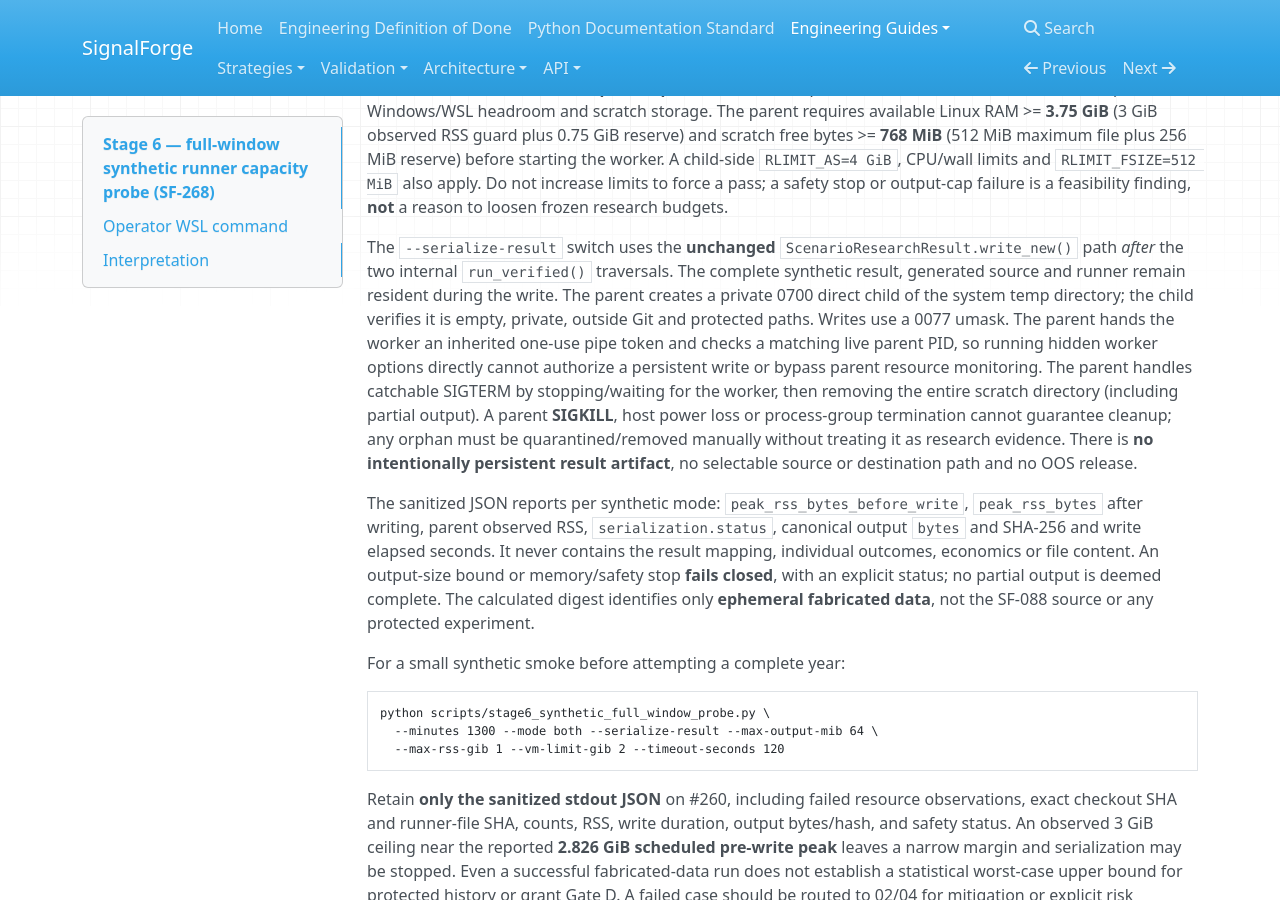
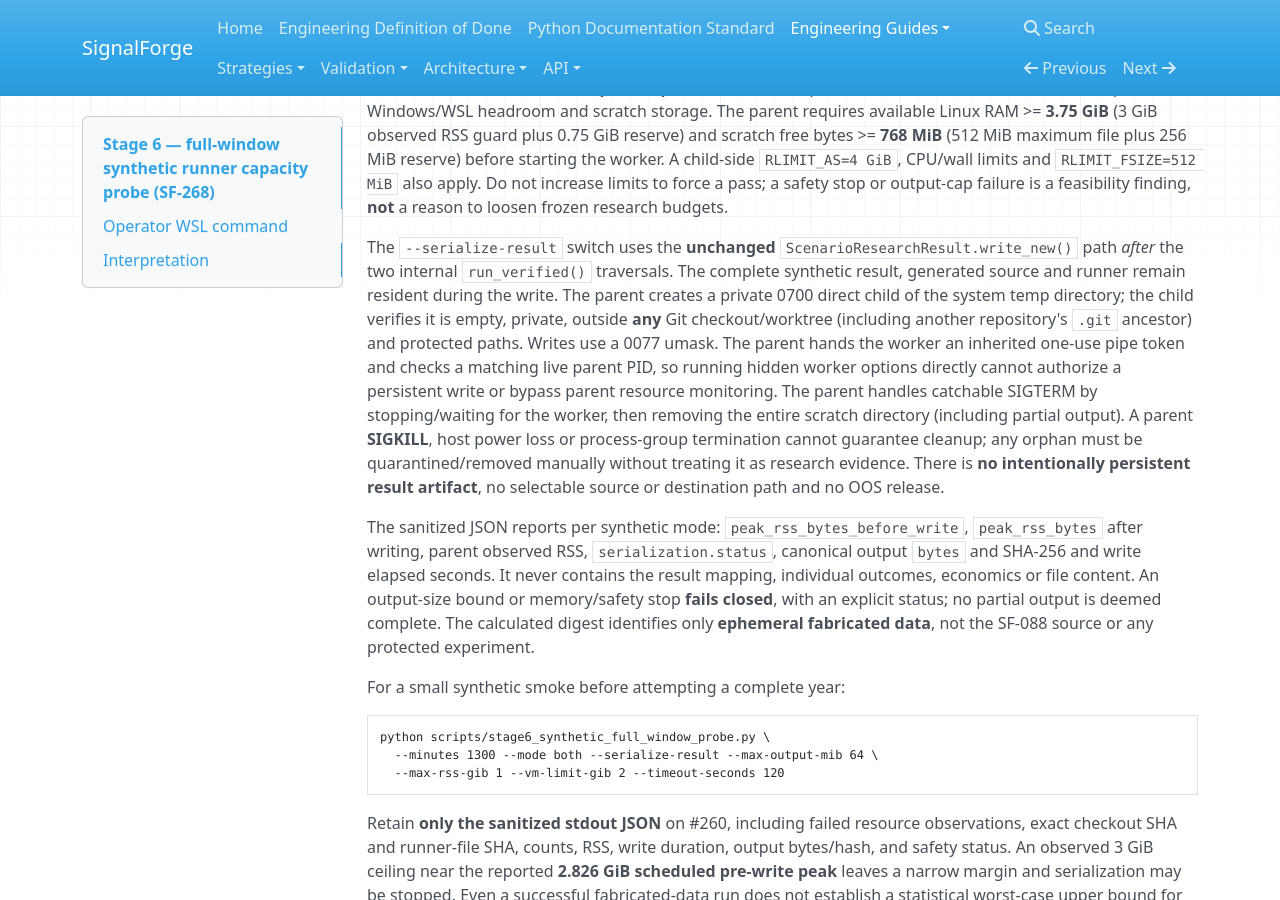
Before and after one commit to harishkamathuk/signalforge, an MkDocs documentation site: the page built from docs/engineering/stage6-synthetic-full-window-probe.md, in a window 1280 px wide and 900 px high, scrolled down 1348 px. Built offline with MkDocs 1.6.1, drawn with Linux system fonts in a browser that asks for light colours; nearby versions of some CDN libraries.

Commit message:
docs(sf-272): clarify outside-any-Git temporary root guard

```diff
--- a/docs/engineering/stage6-synthetic-full-window-probe.md
+++ b/docs/engineering/stage6-synthetic-full-window-probe.md
@@ -80,7 +80,8 @@ The `--serialize-result` switch uses the **unchanged**
 `run_verified()` traversals. The complete synthetic result, generated source
 and runner remain resident during the write. The parent creates a private
 0700 direct child of the system temp directory; the child verifies it is
-empty, private, outside Git and protected paths. Writes use a 0077 umask.
+empty, private, outside **any** Git checkout/worktree (including another
+repository's `.git` ancestor) and protected paths. Writes use a 0077 umask.
 The parent hands the worker an inherited one-use pipe token and checks a
 matching live parent PID, so running hidden worker options directly cannot
 authorize a persistent write or bypass parent resource monitoring. The parent
```
